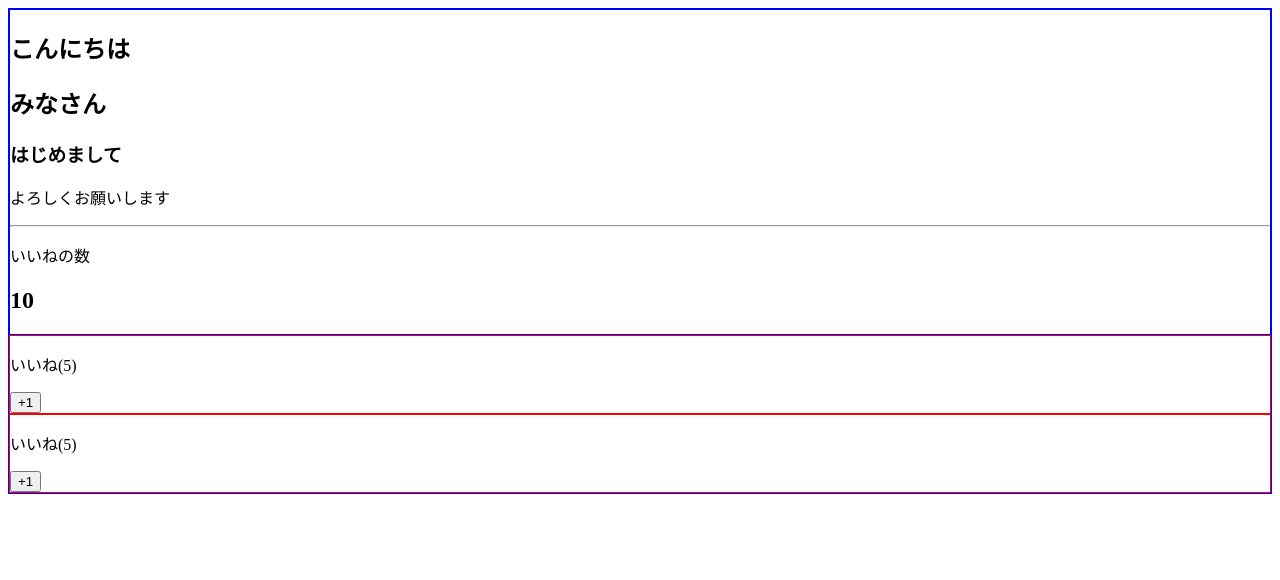
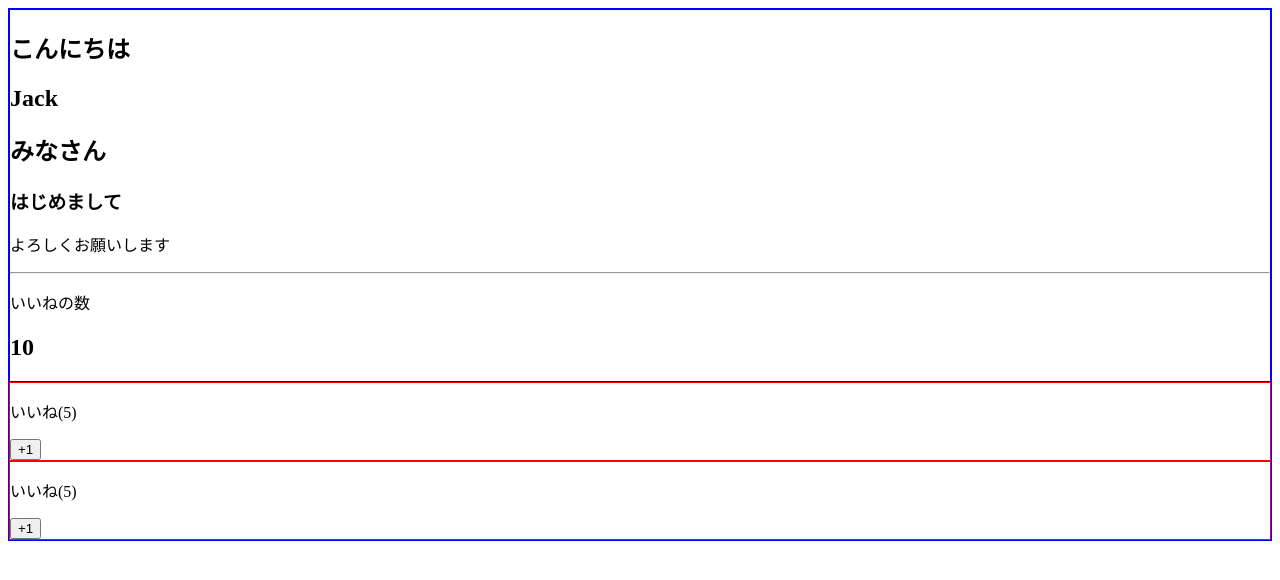
Before and after one commit to yutatsune/udemy-vuejs, a Vue app: page / in a window 1280 px wide. Shown: the top 580 px of the page. Built offline with nearby package versions, Linux system fonts and the light colour scheme.

Commit message:
slotProps

```diff
--- a/src/App.vue
+++ b/src/App.vue
@@ -3,15 +3,19 @@
     <LikeHeader>
       <h2>みなさん</h2>
       <!-- templateタグに囲われていないものはデフォルトのslotに格納される -->
-      <template v-slot:title>
+      <template v-slot:title="slotProps">
         <!-- 違うslotを複数箇所に適用するにはv-slotを使う -->
         <h2>こんにちは</h2>
+        <h2>{{ slotProps.user.firstName }}</h2>
+        <!-- slotPropsによって小コンポーネントの値をとることができる -->
       </template>
       <h3>はじめまして</h3>
       <p>よろしくお願いします</p>
       <template v-slot:number>
         <h2>{{ number }}</h2>
       </template>
+      <!-- v-slot:[]でスロット名を動的に書くことができる -->
+      <!-- v-slotの省略記法は# -->
     </LikeHeader>
     <LikeNumber :total-number="number" @my-click="incrementNumber"></LikeNumber>
     <LikeNumber :total-number="number"></LikeNumber>
--- a/src/components/LikeHeader.vue
+++ b/src/components/LikeHeader.vue
@@ -1,6 +1,6 @@
 <template>
   <div>
-    <slot name="title">
+    <slot name="title" :user="user" text="text">
       <!-- v-slotの名前をname属性で記述するとそのslotを適用できる(名前付きスロット) -->
 <!--       <h2>デフォルトのタイトル</h2>
       slotはフォールバックコンテンツを配置できる -->
@@ -14,3 +14,16 @@
     <!-- 親と子それぞれに定義されている値にはslotであってもアクセスできない(CSSを除く) -->
   </div>
 </template>
+
+<script>
+export default {
+  data() {
+    return {
+      user: {
+        firstName: "Jack",
+        lastName: "Donald"
+      }
+    };
+  }
+};
+</script>
```
